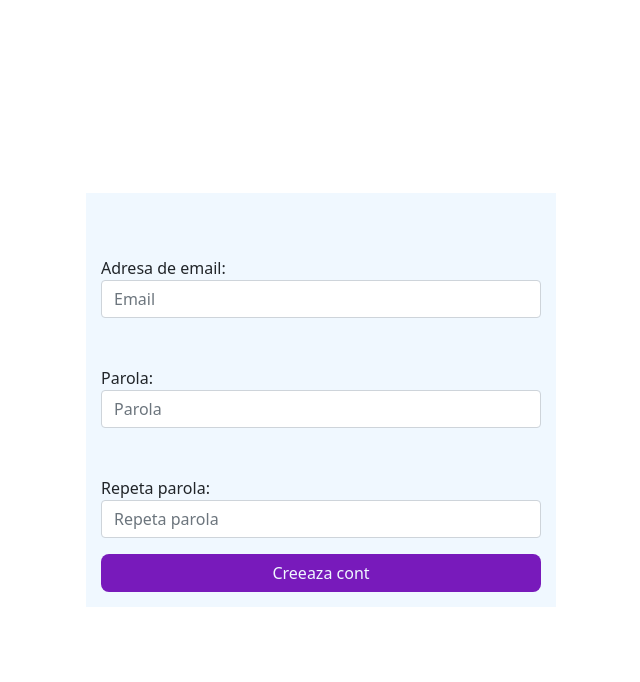
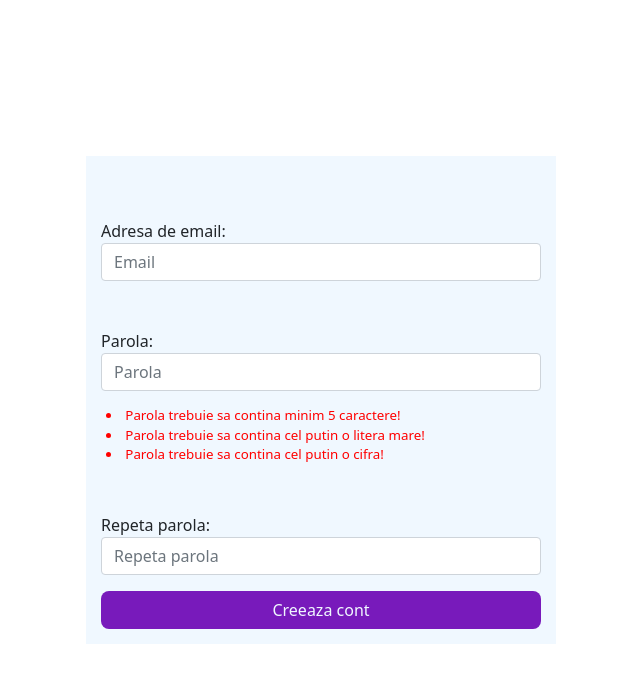
Before and after one commit to davidalexandru1370/pregatire-academii, a React (Create React App) app: page /Register in a window 1280 px wide. Shown: the top 682 px of the page, without its empty margins (319-959 px from the left). Built offline with nearby package versions, Linux system fonts and the light colour scheme.

Commit message:
create register password constraints update automatically by the password input field

```diff
--- a/package.json
+++ b/package.json
@@ -8,10 +8,10 @@
     "@testing-library/user-event": "^13.5.0",
     "bootstrap": "^5.1.3",
     "node-sass": "^7.0.1",
-    "react": "^17.0.2",
+    "react": "^18.1.0",
     "react-bootstrap": "^2.1.2",
     "react-bootstrap-icons": "^1.8.1",
-    "react-dom": "^17.0.2",
+    "react-dom": "^18.1.0",
     "react-router-dom": "^6.3.0",
     "react-scripts": "5.0.0",
     "sass": "^1.51.0",
--- a/src/pages/Register.jsx
+++ b/src/pages/Register.jsx
@@ -5,8 +5,13 @@ import "./Register.scss";
 function Register() {
   const [start_validate, set_start_validate] = useState(false);
   const [name, setname] = useState(false);
-  const form_ref = useRef(null);
+  const [password, setPassword] = useState(false);
+  const form_ref = useRef(0);
+  const pass_ref = useRef({});
+  const passwordRegex = new RegExp("(.*[A-Z]+.*[0-9]+)|(.*[0-9].*[A-Z].*)");
   let name_error_text = "Adresa de email este invalida";
+  let password_error_text =
+    "Parola trebuie sa indeplineasca conditiile: \n O litera majuscula \n O cifra\nLungime minima de 5 caractere";
 
   //check if input name field it is correct
   const nameInputField = () => {
@@ -19,9 +24,50 @@ function Register() {
     setname(true);
   };
 
+  const passwordInputFields = () => {
+    const my_form = form_ref.current;
+    const field_caps = pass_ref.current["pass-caps"];
+    const field_digit = pass_ref.current["pass-digit"];
+
+    if (String(my_form["password"].value).length > 5) {
+      const field = pass_ref.current["pass-length"];
+      if (field) {
+        field.style.color = "green";
+      }
+    } else {
+      const field = pass_ref.current["pass-length"];
+      if (field) {
+        field.style.color = "red";
+      }
+    }
+
+    let has_caps = String(my_form["password"].value).match("[A-Z]");
+    if (has_caps !== null) {
+      if (field_caps) {
+        field_caps.style.color = "green";
+      }
+    } else {
+      if (field_caps) {
+        field_caps.style.color = "red";
+      }
+    }
+
+    let has_digit = String(my_form["password"].value).match("[0-9]");
+    if (has_digit !== null) {
+      if (field_digit) {
+        field_digit.style.color = "green";
+      }
+    } else {
+      if (field_digit) {
+        field_digit.style.color = "red";
+      }
+    }
+  };
+
   const checkInputFields = () => {
     set_start_validate(true);
     nameInputField();
+    // passwordInputFields();
   };
 
   return (
@@ -70,10 +116,35 @@ function Register() {
             <input
               type="password"
               id="password"
+              //className="form-control"
               className="form-control"
               placeholder="Parola"
               aria-label="password"
+              onChange={() => passwordInputFields()}
             />
+            <div className={`pass-constr`}>
+              <li
+                id="pass-length"
+                style={{ color: "red" }}
+                ref={(element) => (pass_ref.current["pass-length"] = element)}
+              >
+                Parola trebuie sa contina minim 5 caractere!
+              </li>
+              <li
+                id="pass-caps"
+                style={{ color: "red" }}
+                ref={(element) => (pass_ref.current["pass-caps"] = element)}
+              >
+                Parola trebuie sa contina cel putin o litera mare!
+              </li>
+              <li
+                id="pass-digit"
+                style={{ color: "red" }}
+                ref={(element) => (pass_ref.current["pass-digit"] = element)}
+              >
+                Parola trebuie sa contina cel putin o cifra!
+              </li>
+            </div>
           </div>
           <div className="mt-5">
             <label htmlFor="repeatpassword">Repeta parola:</label>
@@ -87,7 +158,6 @@ function Register() {
           </div>
           <button
             className="register-btn btn mt-3 d-flex justify-content-center "
-            onClick={checkInputFields}
             type="button"
           >
             Creeaza cont
--- a/src/pages/Register.scss
+++ b/src/pages/Register.scss
@@ -59,3 +59,10 @@ $valid-field : rgb(50, 194, 74);
 
     background-color: $btn-hover;
 }
+
+.pass-constr{
+    margin-top: 15px;
+    font-size: smaller;
+    margin-left: 5px;
+    margin-bottom: 0;
+}
```
Also changed, not shown: 1 other file (tests, documents, lock files or other folders).
